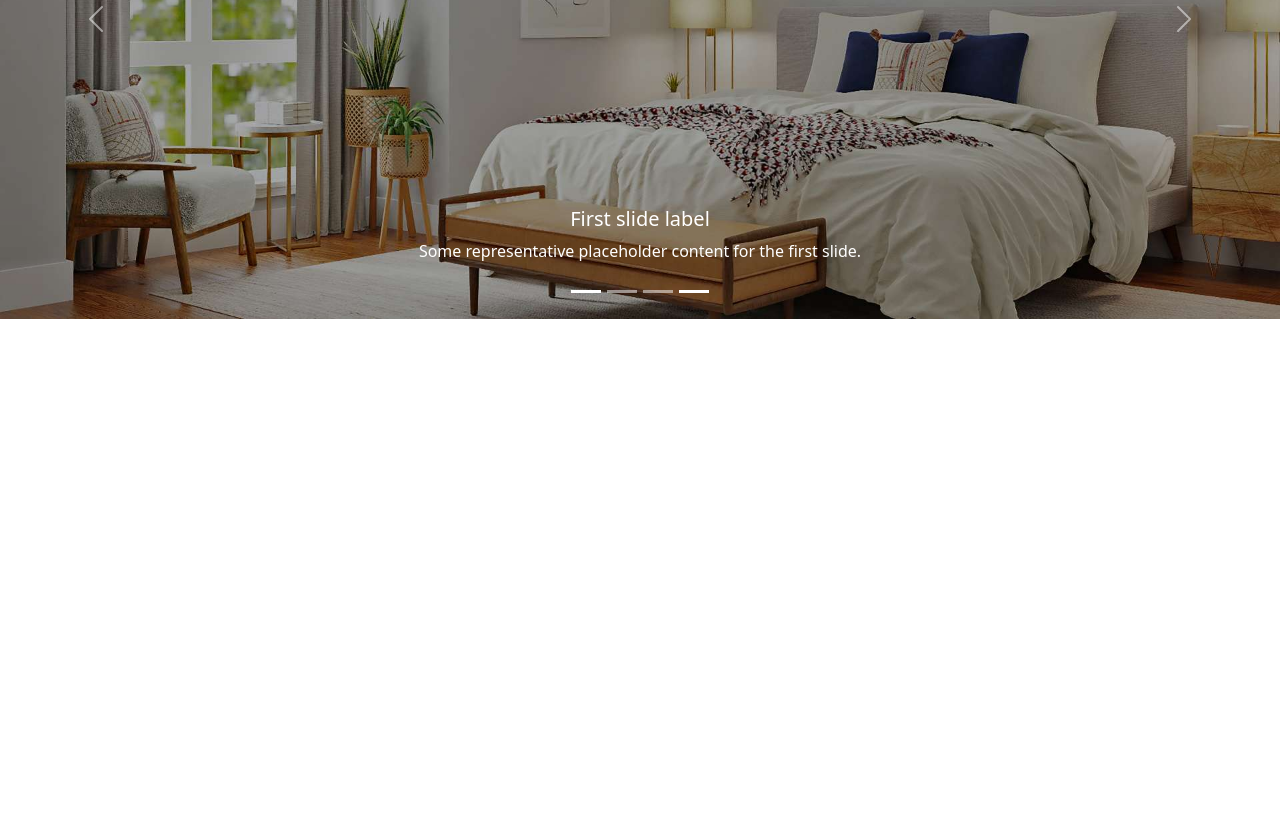
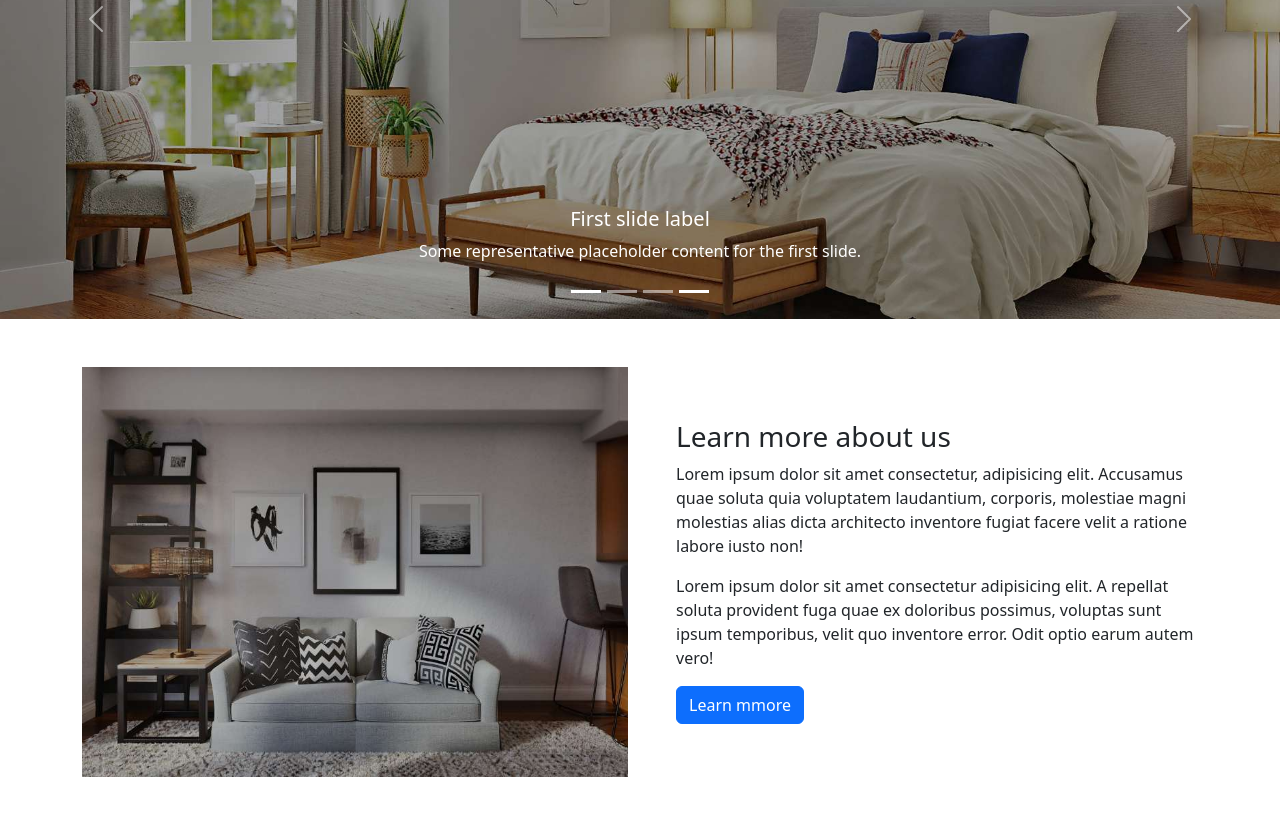
Before and after one commit to jatintripura/home-bootstrap, a plain HTML site: page index.html in a window 1280 px wide. Shown: the part 369-1194 px from the top of the page. Before the commit the page ends 800 px from the top, so only its background shows below. Drawn offline with nearby package versions, Linux system fonts and the light colour scheme.

Commit message:
About area completed

```diff
--- a/index.html
+++ b/index.html
@@ -149,6 +149,27 @@
           </button>
         </div>
       </div>
+      <div class="about-area py-5">
+        <div class="container">
+            <div class="row">
+                <div class="col-lg-6">
+                    <div class="img">
+                        <img  class="w-100" src="img/about.jpg" alt="">
+                    </div>
+                </div>
+                <div class="col-lg-6 d-flex align-items-center">
+                    <div class="about-text ps-lg-4 pt-4 pt-lg-0">
+                        <h3>
+                            Learn more about us
+                        </h3>
+                        <p>Lorem ipsum dolor sit amet consectetur, adipisicing elit. Accusamus quae soluta quia voluptatem laudantium, corporis, molestiae magni molestias alias dicta architecto inventore fugiat facere velit a ratione labore iusto non!</p>
+                        <p>Lorem ipsum dolor sit amet consectetur adipisicing elit. A repellat soluta provident fuga quae ex doloribus possimus, voluptas sunt ipsum temporibus, velit quo inventore error. Odit optio earum autem vero!</p>
+                        <button type="button" class="btn btn-primary">Learn mmore</button>
+                    </div>
+                </div>
+            </div>
+        </div>
+      </div>
     </main>
     <script
       src="https://cdn.jsdelivr.net/npm/bootstrap@5.2.3/dist/js/bootstrap.bundle.min.js"
```
